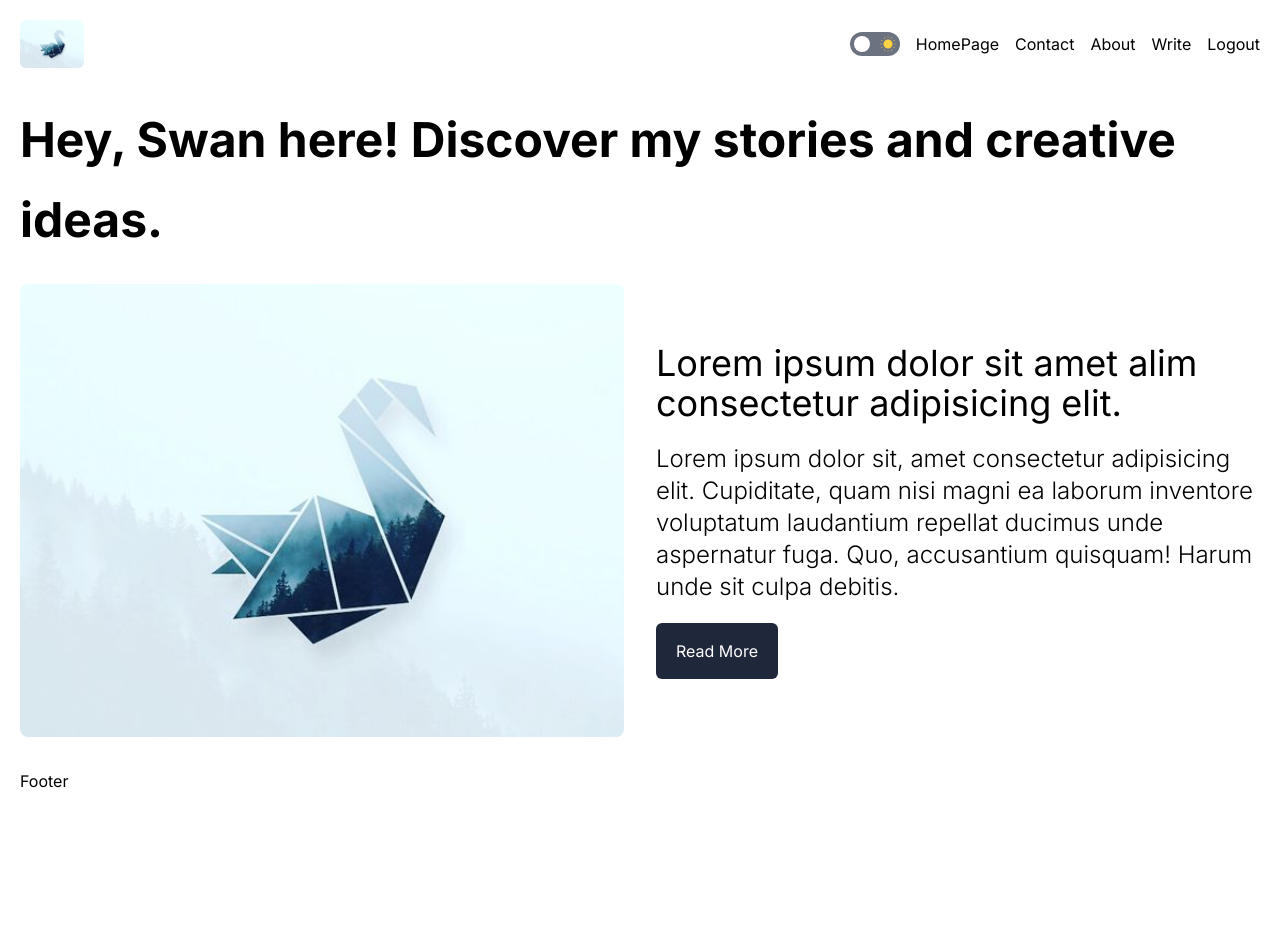
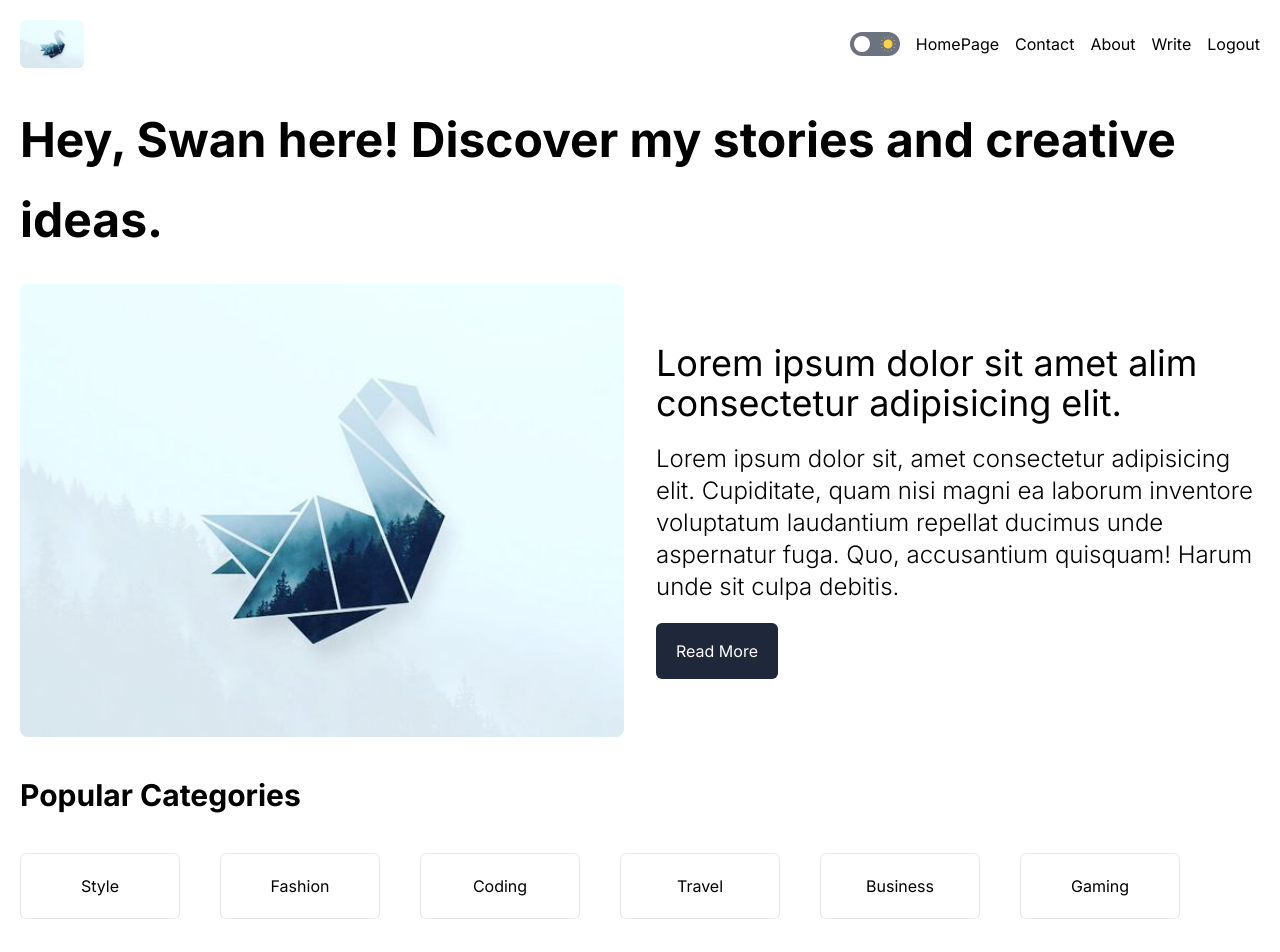
Before and after one commit to arnold-aswan/swan-blogs, a Next.js app: page / in a window 1280 px wide. Shown: the top 952 px of the page. Before the commit the page ends 800 px from the top, so only its background shows below. Built offline with nearby package versions, Linux system fonts and the light colour scheme.

Commit message:
categories section

```diff
--- a/app/page.js
+++ b/app/page.js
@@ -1,3 +1,4 @@
+import CategoryList from "@/components/CategoryList";
 import Featured from "@/components/Featured";
 import Image from "next/image";
 
@@ -5,6 +6,7 @@ export default function Home() {
   return (
     <main>
       <Featured />
+      <CategoryList />
     </main>
   );
 }
--- a/components/CategoryList.jsx
+++ b/components/CategoryList.jsx
@@ -1,9 +1,23 @@
-import React from 'react'
+import React from "react";
+import Link from "next/link";
+import { categories } from "@/constants/data";
 
 const CategoryList = () => {
   return (
-    <div>CategoryList</div>
-  )
-}
+    <section className="my-10">
+      <h1 className="font-bold text-3xl">Popular Categories</h1>
+      <div className="flex gap-10 items-center my-10 overflow-x-auto">
+        {categories.map((category) => (
+          <Link
+            href={"/blog/categoryName=style"}
+            key={category}
+            className="py-5 text-center border min-w-40 w-40 rounded-md capitalize ">
+            {category}
+          </Link>
+        ))}
+      </div>
+    </section>
+  );
+};
 
-export default CategoryList
+export default CategoryList;
--- a/constants/data.js
+++ b/constants/data.js
@@ -17,3 +17,12 @@ export const socialIcons = [
   { name: "facebook", icon: FaFacebook, color: "blue", size: 27 },
   { name: "pinterest", icon: FaPinterest, color: "red", size: 27 },
 ];
+
+export const categories = [
+  "style",
+  "fashion",
+  "coding",
+  "travel",
+  "business",
+  "gaming",
+];
```
